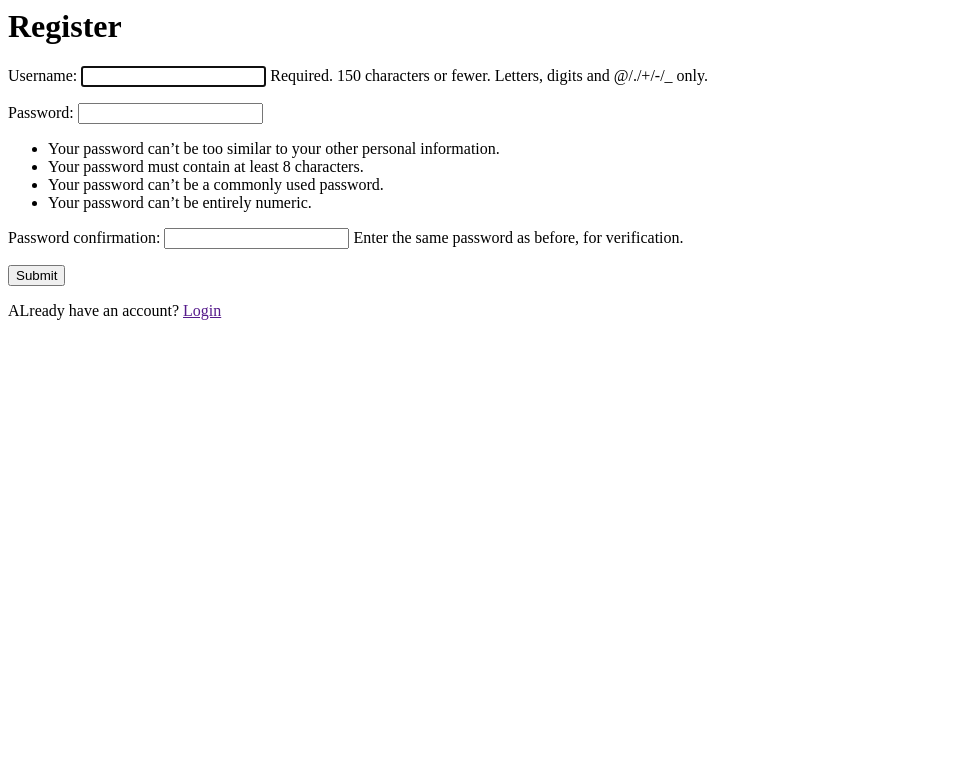
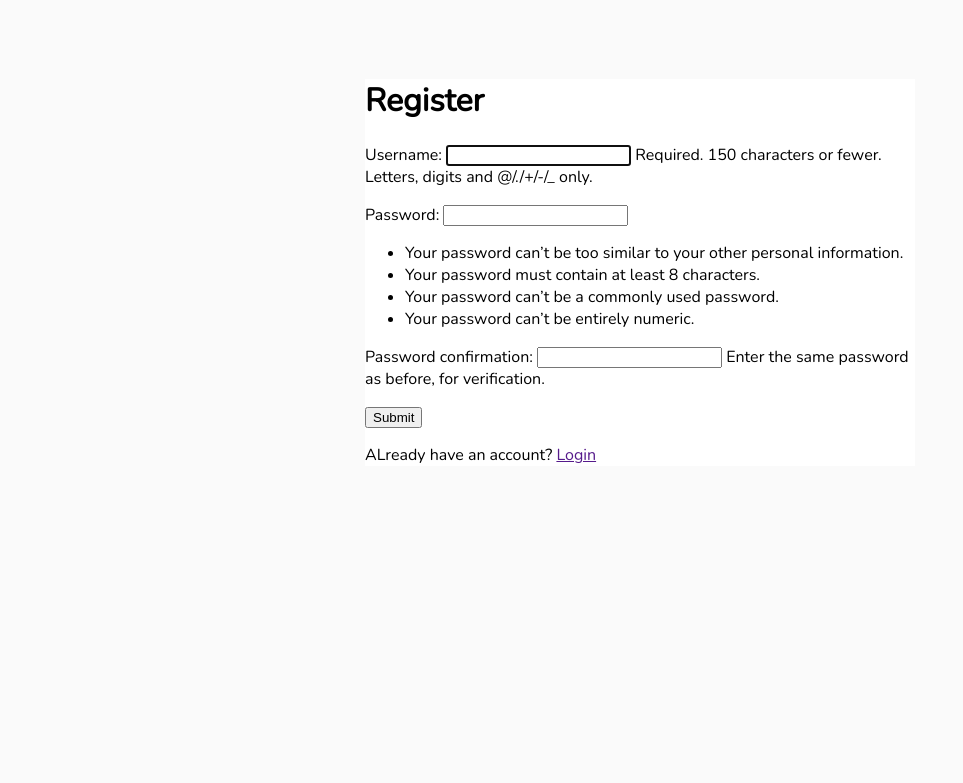
Before and after one commit to Midhilesh4890/Django_ToDo-List, a Django app: page /register/ in a window 1280 px wide. Shown: the top 783 px of the page, without its empty margins (0-963 px from the left). Run offline with Django 3.2, Linux system fonts and the light colour scheme.

Commit message:
Project Complete Until Styling

```diff
--- a/todo_list/base/templates/base/login.html
+++ b/todo_list/base/templates/base/login.html
@@ -1,9 +1,13 @@
+{% extends "base/main.html" %}
+
+{% block content %}
 <h1>Login</h1>
 
 <form action="" method="post">
     {% csrf_token %}
     {{form.as_p}}
-    <input type="submit",value="Login">
+    <input type="submit" ,value="Login">
 </form>
 
 <p>Don't have an account? <a href="{% url 'register' %}">Register</a></p>
+{% endblock content %}
--- /dev/null
+++ b/todo_list/base/templates/base/main.html
@@ -0,0 +1,36 @@
+<!DOCTYPE html>
+<html lang="en">
+<head>
+    <meta charset="UTF-8">
+    <meta http-equiv="X-UA-Compatible" content="IE=edge">
+    <title>To Do Items</title>
+    <meta name="description" content="">
+    <meta name="viewport" content="width=device-width, initial-scale=1.0">
+    <link rel="preconnect" href="https://fonts.gstatic.com">
+    <link href="https://fonts.googleapis.com/css2?family=Nunito:wght@200&display=swap" rel="stylesheet">
+    <style>
+        body{
+            background-color:#FAFAFA;
+            font-family: 'Nunito', sans-serif;
+            padding-top: 50px;
+
+        }
+        .container{
+            max-width: 550px;
+            margin: auto;
+            background-color:#fff;
+            -webkit-border-shadow: 2px 2px 13px -4px rgba(0,0,0,0.21)
+            box-shadow: 2px 2px 13px -4px rgba(0,0,0,0.21)
+            }
+    </style>
+
+</head>
+<body>
+    <div class = 'container'>
+        {% block content %}
+
+        {% endblock content %}
+
+    </div>
+</body>
+</html>
--- a/todo_list/base/templates/base/register.html
+++ b/todo_list/base/templates/base/register.html
@@ -1,3 +1,7 @@
+{% extends "base/main.html" %}
+
+{% block content %}
+
 <h1>Register</h1>
 
 <form action="" method="post">
@@ -7,3 +11,5 @@
 </form>
 
 <p>ALready have an account? <a href="">Login</a></p>
+
+{% endblock content %}
--- a/todo_list/base/templates/base/task_confirm_delete.html
+++ b/todo_list/base/templates/base/task_confirm_delete.html
@@ -1,6 +1,12 @@
+{% extends "base/main.html" %}
+
+{% block content %}
+
 <a href="{% url 'tasks' %}">Go Back</a>
 <form action="" method="post">
     {% csrf_token %}
     <p>Are you sure you want to delete this task? "{{task}}</p>
     <input type="submit" value="Delete">
 </form>
+
+{% endblock content %}
--- a/todo_list/base/templates/base/task_form.html
+++ b/todo_list/base/templates/base/task_form.html
@@ -1,3 +1,7 @@
+{% extends "base/main.html" %}
+
+{% block content %}
+
 <h3>Task Form</h3>
 <a href="{% url 'tasks' %}">Go back</a>
 <form action="" method="POST">
@@ -6,3 +10,5 @@
 
     <input type="submit" value='Submit'>
 </form>
+
+{% endblock content %}
--- a/todo_list/base/views.py
+++ b/todo_list/base/views.py
@@ -44,6 +44,10 @@ class Tasklist(LoginRequiredMixin,ListView):
         context = super().get_context_data(**kwargs)
         context['tasks'] = context['tasks'].filter(user = self.request.user)
         context['count'] = context['tasks'].filter(complete = False).count()
+        search_input = self.request.GET.get('search-area') or ''
+        if search_input:
+            context['tasks'] = context['tasks'].filter(title__startswith=search_input)
+        context['search_input'] = search_input
         return context
 
 class TaskDetail(LoginRequiredMixin,DetailView):
```
Also changed, not shown: todo_list/base/templates/base/task.html (+6 -1 lines), todo_list/base/templates/base/task_list.html (+11 -4 lines), todo_list/db.sqlite3.
